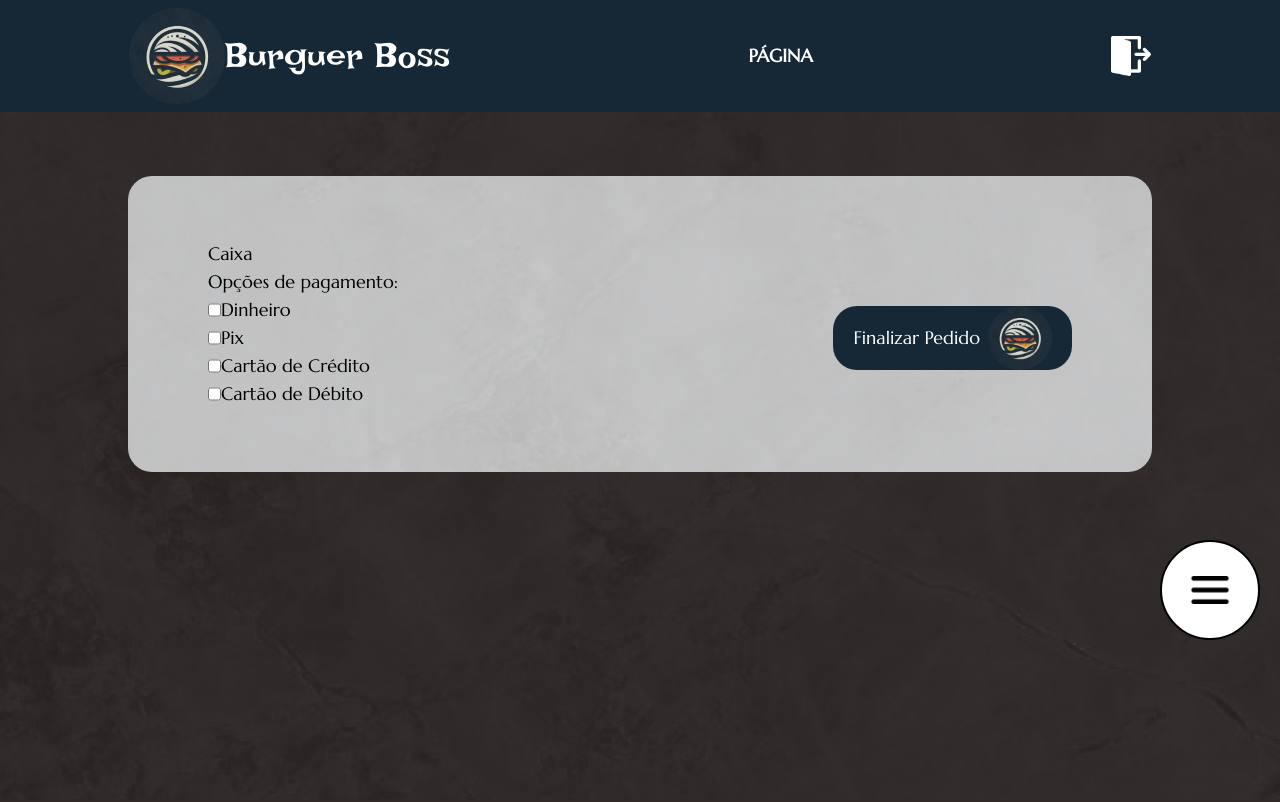
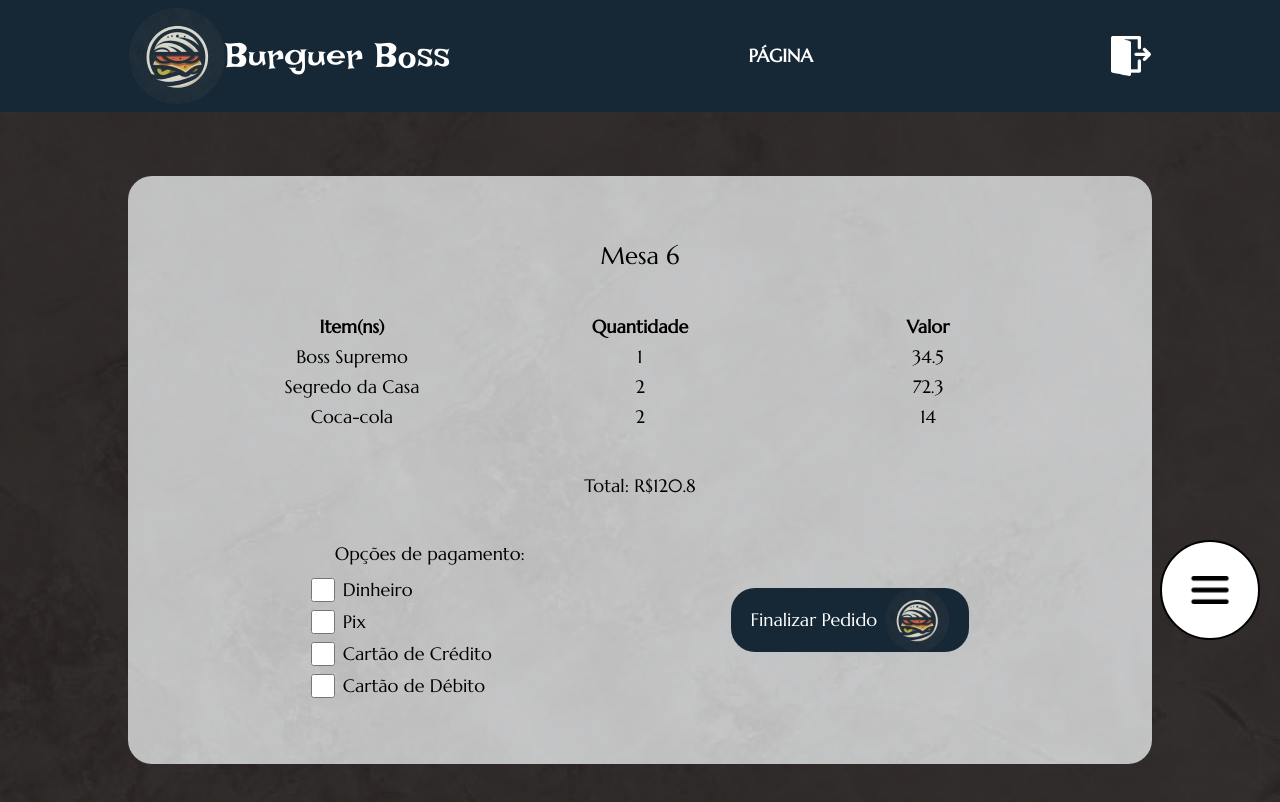
Before and after one commit to PedroMarineli/bb_front-end, a React (Vite) app: page /bb-caixa in a window 1280 px wide. Shown: the top 802 px of the page. Built offline with nearby package versions, Linux system fonts and the light colour scheme.

Commit message:
changing kitchen and cash screen

```diff
--- a/src/index.css
+++ b/src/index.css
@@ -1,4 +1,8 @@
 @tailwind base;
+    td, th {
+        @apply w-1/3;
+    }
+
 @tailwind components;
     .font-bb {
         @apply font-bbFont;
--- /dev/null
+++ b/src/mocks/caixa.json
@@ -0,0 +1,23 @@
+[
+    {
+        "mesa": "6",
+        "itens": [
+            {
+                "nome": "Boss Supremo",
+                "quantidade": 1,
+                "valor": 34.50
+            },
+            {
+                "nome": "Segredo da Casa",
+                "quantidade": 2,
+                "valor": 72.30
+            },
+            {
+                "nome": "Coca-cola",
+                "quantidade": 2,
+                "valor": 14.00
+            }
+        ],
+        "valorTotal": 120.8
+    }
+]
--- /dev/null
+++ b/src/mocks/pedidos.json
@@ -0,0 +1,44 @@
+[
+    {
+        "mesa": "6",
+        "itens": [
+            {
+                "nome": "Boss Supremo",
+                "quantidade": 1,
+                "valor": 34.50
+            },
+            {
+                "nome": "Segredo da Casa",
+                "quantidade": 2,
+                "valor": 72.30
+            },
+            {
+                "nome": "Coca-cola",
+                "quantidade": 2,
+                "valor": 14.00
+            }
+        ],
+        "valorTotal": 120.8
+    },
+    {
+        "mesa": "2",
+        "itens": [
+            {
+                "nome": "Explosão de Queijo",
+                "quantidade": 1,
+                "valor": 24.00
+            },
+            {
+                "nome": "Combo Supremo",
+                "quantidade": 1,
+                "valor": 35.00
+            },
+            {
+                "nome": "Coca-cola",
+                "quantidade": 1,
+                "valor": 7.00
+            }
+        ],
+        "valorTotal": 66.00
+    }
+]
--- a/src/pages/Caixa/index.tsx
+++ b/src/pages/Caixa/index.tsx
@@ -1,6 +1,10 @@
+import { useState } from "react";
 import Botao from "../../components/Botao";
+import caixa from '../../mocks/caixa.json';
 
 const Caixa = () => {
+    const [lista, setLista] = useState(caixa);
+
     const opcoes = [{
             pagamento: "Dinheiro"
         },
@@ -15,15 +19,38 @@ const Caixa = () => {
         }]
 
     return (
-        <section className="telaBranca">
-            <h1>Caixa</h1>
-            <div className="flex items-center justify-between">
-                <div>
-                    <p>Opções de pagamento:</p>
-                    <ul>
+        <section className="telaBranca grid gap-10">
+            {lista.map((pedido) => (
+                <div className='grid gap-10 text-center'>
+                    <h2 className='text-2xl'>Mesa {pedido.mesa}</h2>
+                    <table className="text-center w-full">
+                        <thead>
+                        <tr>
+                            <th>Item(ns)</th>
+                            <th>Quantidade</th>
+                            <th>Valor</th>
+                        </tr>
+                        </thead>
+                        <tbody>
+                        {pedido.itens.map((item) => (
+                            <tr>
+                                <td>{item.nome}</td>
+                                <td>{item.quantidade}</td>
+                                <td>{item.valor}</td>
+                            </tr>
+                        ))}
+                        </tbody>
+                    </table>
+                    <p>Total: R${pedido.valorTotal}</p>
+                </div>
+            ))}
+            <div className="flex items-center justify-around">
+                <div className="grid gap-2">
+                    <p className="pl-6">Opções de pagamento:</p>
+                    <ul className="grid gap-1">
                         {opcoes.map((opcao) => (
-                            <li className="flex">
-                                <input type="checkbox" />
+                            <li className="flex items-center gap-2">
+                                <input type="checkbox" className="w-6 h-6 bg-transparent border-black rounded-2xl"/>
                                 {opcao.pagamento}
                             </li>
                         ))}
--- a/src/pages/Cozinha/index.tsx
+++ b/src/pages/Cozinha/index.tsx
@@ -1,6 +1,46 @@
+import { useState } from 'react';
+import pedidos from '../../mocks/pedidos.json';
+
 const Cozinha = () => {
+    const [lista, setLista] = useState(pedidos);
+
     return (
-        <h1>Cozinha</h1>
+        <div className="flex justify-between gap-24">
+            <section className="telaBranca grid gap-5 w-full">
+                {lista.map(pedido => (
+                        <div className='flex gap-5 items-start w-full'>
+                            <h2 className='text-2xl'>Mesa {pedido.mesa}</h2>
+                            <div className="h-7 w-7 bg-green rounded-full"></div>
+                            <ul>
+                            {pedido.itens.map((item) => (
+                                <li key={item.nome}>
+                                    <div className='flex justify-between'>
+                                        <p>{item.nome}</p>
+                                        <p>{item.quantidade}</p>
+                                    </div>
+                                </li>
+                            ))}
+                            </ul>
+                        </div>
+                    ))}
+            </section>
+            <section className="telaBranca p-10 w-80">
+                <ul className="grid gap-3">
+                    <li className="flex gap-4">
+                        <div className="h-7 w-7 bg-green rounded-full"></div>
+                        <p>Pronto</p>
+                    </li>
+                    <li className="flex gap-4">
+                        <div className="h-7 w-7 bg-yellow rounded-full"></div>
+                        <p>Em andamento</p>
+                    </li>
+                    <li className="flex gap-4">
+                        <div className="h-7 w-7 bg-red rounded-full"></div>
+                        <p>Para fazer</p>
+                    </li>
+                </ul>
+            </section>
+        </div>
     )
 }
 export default Cozinha;
--- a/src/pages/ReservaDeMesas/index.tsx
+++ b/src/pages/ReservaDeMesas/index.tsx
@@ -20,7 +20,7 @@ const ReservaDeMesas = () => {
                 {Array.from({ length: mesasAtualizadas }).map((_, index) => (
                 <li key={index} className="flex justify-between">
                     <p>Mesa {index + 1}</p>
-                    <div className="h-7 w-7 bg-green-800 rounded-full"></div>
+                    <div className="h-7 w-7 bg-green rounded-full"></div>
                 </li>
                 ))}
             </ul>
--- a/tailwind.config.js
+++ b/tailwind.config.js
@@ -15,7 +15,10 @@ export default {
         white: '#fff',
         seaBlue: '#162836',
         seaBlueLighter: '#23394a',
-        brown: '#302925'
+        brown: '#302925',
+        green: '#00ff00',
+        yellow: '#ffff00',
+        red: '#ff0000'
       },
       backgroundImage: {
         'hamburguer': "url('/images/hamburguerBackground.png')",
```
